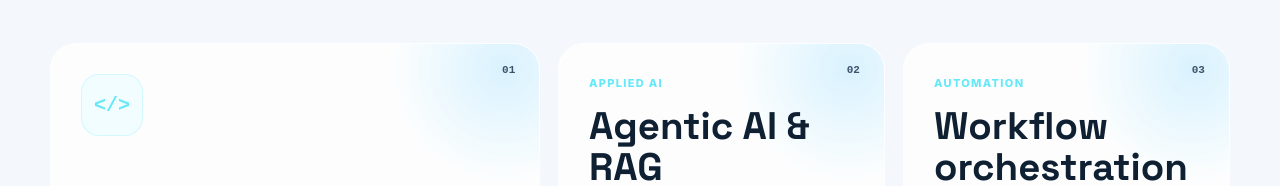
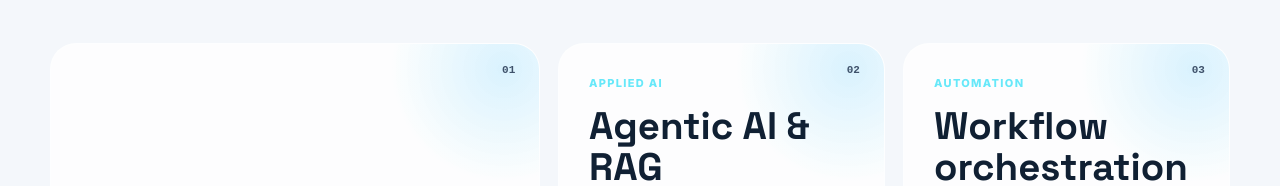
Before and after one commit to Charles85298/pro-it-help, a website: page public/index.html in a window 1280 px wide. Shown: the part 1327-1513 px from the top of the page. Drawn offline with Linux system fonts and the light colour scheme.

Commit message:
Update index.html

```diff
--- a/public/index.html
+++ b/public/index.html
@@ -86,7 +86,7 @@
       <div class="v6-section-head"><div><p class="v6-kicker">Selected Work</p><h2>Built for business impact.</h2></div><p>My portfolio combines large-scale enterprise delivery with practical solutions I design and build myself.</p></div>
       <div class="bento-grid">
         <a class="bento-card bento-large reveal" href="websites.html">
-          <div class="bento-number">01</div><div class="bento-icon">&lt;/&gt;</div><div class="bento-content"><span>Web Development</span><h3>Professional websites that create trust and drive action.</h3><p>Responsive design, custom domains, GitHub workflows, Cloudflare deployment, galleries, SEO, and integrations.</p><strong>View Website Portfolio ↗</strong></div>
+          <div class="bento-number">01</div><div class="bento-content"><span>Web Development</span><h3>Professional websites that create trust and drive action.</h3><p>Responsive design, custom domains, GitHub workflows, Cloudflare deployment, galleries, SEO, and integrations.</p><strong>View Website Portfolio ↗</strong></div>
         </a>
         <a class="bento-card reveal" href="ai-projects.html">
           <div class="bento-number">02</div><div class="bento-content"><span>Applied AI</span><h3>Agentic AI & RAG</h3><p>Practical AI concepts designed around real business workflows and technical program needs.</p><strong>Explore AI Work ↗</strong></div></a>
```
